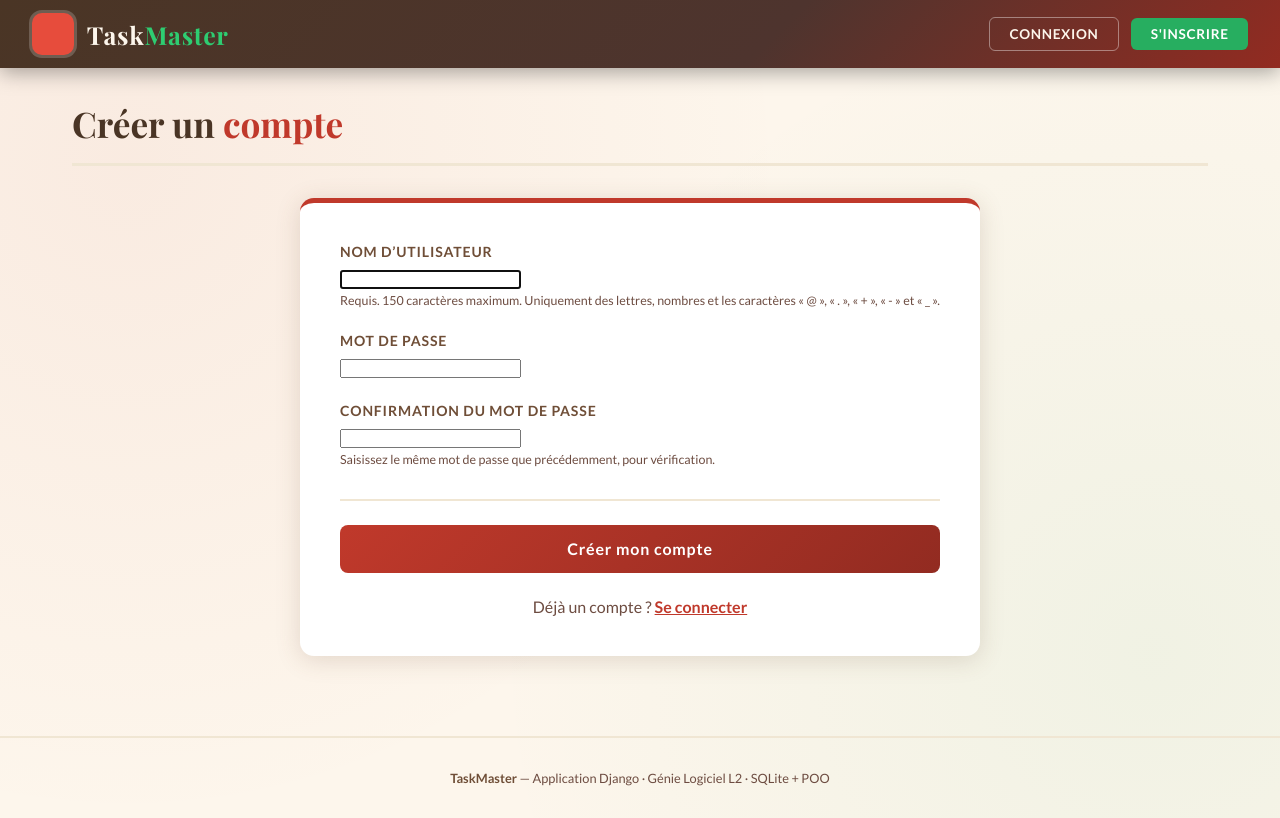
After one commit to enamya007/Task_Management, a Django app: page /inscription/ in a window 1280 px wide. The commit adds this page. Run offline with Django 5.2, Linux system fonts and the light colour scheme.

Commit message:
Adding acccount creation and deconnexion tools

```diff
--- a/taskmanager/taskmanager/settings.py
+++ b/taskmanager/taskmanager/settings.py
@@ -77,3 +77,7 @@ MESSAGE_TAGS = {
     msg_constants.WARNING: 'warning',
     msg_constants.ERROR:   'error',
 }
+
+LOGIN_URL = '/connexion/'
+LOGIN_REDIRECT_URL = '/'
+#LOGOUT_REDIRECT_URL = '/connexion/'
--- a/taskmanager/tasks/templates/tasks/base.html
+++ b/taskmanager/tasks/templates/tasks/base.html
@@ -507,12 +507,19 @@
   <!-- ══ NAVBAR ══════════════════════════════════════════════ -->
   <nav class="navbar">
     <a href="{% url 'liste_taches' %}" class="navbar-brand">
-      <div class="navbar-logo">📋</div>
+      <div class="navbar-logo"></div>
       <span class="navbar-title">Task<span>Master</span></span>
     </a>
     <div class="navbar-links">
-      <a href="{% url 'liste_taches' %}" class="nav-btn nav-btn-outline">🏠 Accueil</a>
-      <a href="{% url 'ajouter_tache' %}" class="nav-btn nav-btn-primary">＋ Nouvelle tâche</a>
+      {% if user.is_authenticated %}
+        <span style="color:var(--creme-fonce);font-size:.85rem;"> {{ user.username }}</span>
+        <a href="{% url 'liste_taches' %}" class="nav-btn nav-btn-outline"> Mes tâches</a>
+        <a href="{% url 'ajouter_tache' %}" class="nav-btn nav-btn-primary"> Nouvelle tâche</a>
+        <a href="{% url 'deconnexion' %}" class="nav-btn" style="background:var(--rouge-sombre);color:var(--creme);">⏻ Déconnexion</a>
+      {% else %}
+        <a href="{% url 'connexion' %}" class="nav-btn nav-btn-outline"> Connexion</a>
+        <a href="{% url 'inscription' %}" class="nav-btn nav-btn-primary"> S'inscrire</a>
+      {% endif %}
     </div>
   </nav>
 
--- a/taskmanager/tasks/templates/tasks/confirmer_suppression.html
+++ b/taskmanager/tasks/templates/tasks/confirmer_suppression.html
@@ -5,7 +5,7 @@
 {% block content %}
 
 <div class="page-header">
-  <h1>🗑️ <span class="accent">Supprimer</span> une tâche</h1>
+  <h1> <span class="accent">Supprimer</span> une tâche</h1>
 </div>
 
 <div class="confirm-card">
@@ -15,7 +15,7 @@
   <p style="margin:1rem 0; padding:.8rem 1.2rem; background:var(--creme-fonce); border-radius:8px; font-weight:700; color:var(--cafe-sombre); font-size:1.1rem;">
     « {{ tache.titre }} »
   </p>
-  <p style="color:var(--rouge); font-size:.88rem;">⚠️ Cette action est irréversible.</p>
+  <p style="color:var(--rouge); font-size:.88rem;"> Cette action est irréversible.</p>
 
   <div style="display:flex; gap:1rem; justify-content:center; margin-top:2rem;">
     <a href="{% url 'liste_taches' %}" class="btn-cancel" style="border:2px solid var(--creme-fonce); border-radius:8px; padding:.9rem 1.8rem;">
@@ -24,7 +24,7 @@
     <form method="POST">
       {% csrf_token %}
       <button type="submit" class="btn-action btn-delete" style="padding:.9rem 1.8rem; font-size:.95rem; border-radius:8px;">
-        🗑️ Oui, supprimer
+         Oui, supprimer
       </button>
     </form>
   </div>
--- /dev/null
+++ b/taskmanager/tasks/templates/tasks/inscription.html
@@ -0,0 +1,36 @@
+{% extends 'tasks/base.html' %}
+{% block title %}Créer un compte — TaskMaster{% endblock %}
+{% block content %}
+
+<div class="page-header">
+  <h1> Créer un <span class="accent">compte</span></h1>
+</div>
+
+<div class="form-card">
+  <form method="POST">
+    {% csrf_token %}
+    {% for field in form %}
+    <div class="form-group">
+      <label>{{ field.label }}</label>
+      {{ field }}
+      {% if field.errors %}
+        <p style="color:var(--rouge);font-size:.82rem;margin-top:.3rem;">{{ field.errors.0 }}</p>
+      {% endif %}
+      {% if field.help_text %}
+        <p style="color:var(--texte-doux);font-size:.78rem;margin-top:.25rem;">{{ field.help_text }}</p>
+      {% endif %}
+    </div>
+    {% endfor %}
+
+    <div class="form-actions">
+      <button type="submit" class="btn-submit"> Créer mon compte</button>
+    </div>
+  </form>
+
+  <p style="text-align:center;margin-top:1.5rem;color:var(--texte-doux);">
+    Déjà un compte ?
+    <a href="{% url 'connexion' %}" style="color:var(--rouge);font-weight:700;">Se connecter</a>
+  </p>
+</div>
+
+{% endblock %}
--- a/taskmanager/tasks/urls.py
+++ b/taskmanager/tasks/urls.py
@@ -2,9 +2,12 @@ from django.urls import path
 from . import views
 
 urlpatterns = [
-    path('',                     views.liste_taches,       name='liste_taches'),
-    path('ajouter/',             views.ajouter_tache,      name='ajouter_tache'),
-    path('modifier/<int:pk>/',   views.modifier_tache,     name='modifier_tache'),
-    path('supprimer/<int:pk>/',  views.supprimer_tache,    name='supprimer_tache'),
-    path('toggle/<int:pk>/',     views.toggle_statut,      name='toggle_statut'),
+    path('inscription/', views.inscription, name='inscription'),
+    path('connexion/', views.connexion, name='connexion'),
+    path('deconnexion/', views.deconnexion, name='deconnexion'),
+    path('', views.liste_taches, name='liste_taches'),
+    path('ajouter/', views.ajouter_tache, name='ajouter_tache'),
+    path('modifier/<int:pk>/', views.modifier_tache, name='modifier_tache'),
+    path('supprimer/<int:pk>/', views.supprimer_tache, name='supprimer_tache'),
+    path('toggle/<int:pk>/', views.toggle_statut, name='toggle_statut'),
 ]
--- a/taskmanager/tasks/views.py
+++ b/taskmanager/tasks/views.py
@@ -1,100 +1,125 @@
 from django.shortcuts import render, get_object_or_404, redirect
+from django.contrib.auth import login, logout, authenticate
+from django.contrib.auth.forms import UserCreationForm, AuthenticationForm
+from django.contrib.auth.decorators import login_required
 from django.contrib import messages
 from .models import Tache
 from .forms import TacheForm
 
 
-# ── 1. Liste des tâches ───────────────────────────────────────────────────────
+# ── INSCRIPTION ───────────────────────────────────────────────
+def inscription(request):
+    if request.user.is_authenticated:
+        return redirect('liste_taches')
+    if request.method == 'POST':
+        form = UserCreationForm(request.POST)
+        if form.is_valid():
+            user = form.save()
+            login(request, user)
+            messages.success(request, f' Bienvenue {user.username} !')
+            return redirect('liste_taches')
+    else:
+        form = UserCreationForm()
+    return render(request, 'tasks/inscription.html', {'form': form})
+
+
+# ── CONNEXION ─────────────────────────────────────────────────
+def connexion(request):
+    if request.user.is_authenticated:
+        return redirect('liste_taches')
+    if request.method == 'POST':
+        form = AuthenticationForm(data=request.POST)
+        if form.is_valid():
+            user = form.get_user()
+            login(request, user)
+            messages.success(request, f' Bonjour {user.username} !')
+            return redirect('liste_taches')
+    else:
+        form = AuthenticationForm()
+    return render(request, 'tasks/connexion.html', {'form': form})
+
+
+# ── DÉCONNEXION ───────────────────────────────────────────────
+def deconnexion(request):
+    logout(request)
+    messages.info(request, ' Vous avez été déconnecté.')
+    return redirect('connexion')
+
+
+# ── LISTE (chaque user voit UNIQUEMENT ses tâches) ────────────
+@login_required
 def liste_taches(request):
-    """Affiche toutes les tâches avec filtrage optionnel par statut / priorité."""
-    taches = Tache.objects.all()
+    taches = Tache.objects.filter(utilisateur=request.user)  # ← FILTRE CLÉ
 
-    # Filtres GET
     statut   = request.GET.get('statut', '')
     priorite = request.GET.get('priorite', '')
-
     if statut:
         taches = taches.filter(statut=statut)
     if priorite:
         taches = taches.filter(priorite=priorite)
 
-    # Statistiques pour le tableau de bord
+    base = Tache.objects.filter(utilisateur=request.user)
     stats = {
-        'total'    : Tache.objects.count(),
-        'en_cours' : Tache.objects.filter(statut=Tache.STATUT_EN_COURS).count(),
-        'terminees': Tache.objects.filter(statut=Tache.STATUT_TERMINEE).count(),
-        'haute_prio': Tache.objects.filter(priorite=Tache.PRIORITE_HAUTE).count(),
+        'total'    : base.count(),
+        'en_cours' : base.filter(statut=Tache.STATUT_EN_COURS).count(),
+        'terminees': base.filter(statut=Tache.STATUT_TERMINEE).count(),
+        'haute_prio': base.filter(priorite=Tache.PRIORITE_HAUTE).count(),
     }
-
-    context = {
-        'taches'  : taches,
-        'stats'   : stats,
-        'statut'  : statut,
-        'priorite': priorite,
-    }
-    return render(request, 'tasks/liste.html', context)
+    return render(request, 'tasks/liste.html', {
+        'taches': taches, 'stats': stats,
+        'statut': statut, 'priorite': priorite,
+    })
 
 
-# ── 2. Ajouter une tâche ──────────────────────────────────────────────────────
+# ── AJOUTER ───────────────────────────────────────────────────
+@login_required
 def ajouter_tache(request):
-    """Crée une nouvelle tâche."""
     if request.method == 'POST':
         form = TacheForm(request.POST)
         if form.is_valid():
-            tache = form.save()
-            messages.success(request, f'✅ Tâche « {tache.titre} » créée avec succès !')
+            tache = form.save(commit=False)
+            tache.utilisateur = request.user   # ← on rattache l'utilisateur
+            tache.save()
+            messages.success(request, f' Tâche « {tache.titre} » créée !')
             return redirect('liste_taches')
     else:
         form = TacheForm()
-
     return render(request, 'tasks/form.html', {'form': form, 'action': 'Ajouter'})
 
 
-# ── 3. Modifier une tâche ─────────────────────────────────────────────────────
+# ── MODIFIER ──────────────────────────────────────────────────
+@login_required
 def modifier_tache(request, pk):
-    """Modifie une tâche existante."""
-    tache = get_object_or_404(Tache, pk=pk)
-
+    # get_object_or_404 avec utilisateur=request.user → sécurité totale
+    tache = get_object_or_404(Tache, pk=pk, utilisateur=request.user)
     if request.method == 'POST':
         form = TacheForm(request.POST, instance=tache)
         if form.is_valid():
             form.save()
-            messages.success(request, f'✏️ Tâche « {tache.titre} » modifiée !')
+            messages.success(request, f' Tâche modifiée !')
             return redirect('liste_taches')
     else:
         form = TacheForm(instance=tache)
-
-    return render(request, 'tasks/form.html', {
-        'form'  : form,
-        'action': 'Modifier',
-        'tache' : tache,
-    })
+    return render(request, 'tasks/form.html', {'form': form, 'action': 'Modifier', 'tache': tache})
 
 
-# ── 4. Supprimer une tâche ────────────────────────────────────────────────────
+# ── SUPPRIMER ─────────────────────────────────────────────────
+@login_required
 def supprimer_tache(request, pk):
-    """Supprime une tâche après confirmation."""
-    tache = get_object_or_404(Tache, pk=pk)
-
+    tache = get_object_or_404(Tache, pk=pk, utilisateur=request.user)
     if request.method == 'POST':
-        titre = tache.titre
         tache.delete()
-        messages.warning(request, f'🗑️ Tâche « {titre} » supprimée.')
+        messages.warning(request, ' Tâche supprimée.')
         return redirect('liste_taches')
-
     return render(request, 'tasks/confirmer_suppression.html', {'tache': tache})
 
 
-# ── 5. Marquer terminée / en cours ────────────────────────────────────────────
+# ── TOGGLE STATUT ─────────────────────────────────────────────
+@login_required
 def toggle_statut(request, pk):
-    """Bascule le statut d'une tâche via méthode métier."""
-    tache = get_object_or_404(Tache, pk=pk)
-
+    tache = get_object_or_404(Tache, pk=pk, utilisateur=request.user)
     if tache.est_terminee():
         tache.marquer_en_cours()
-        messages.info(request, f'🔄 Tâche remise en cours.')
     else:
         tache.marquer_terminee()
-        messages.success(request, f'🎉 Tâche marquée comme terminée !')
-
     return redirect('liste_taches')
```
Also changed, not shown: taskmanager/tasks/models.py (+9 -0 lines), taskmanager/tasks/templates/tasks/connexion.html (added, +33 -0 lines), taskmanager/tasks/templates/tasks/form.html (+8 -8 lines), taskmanager/tasks/templates/tasks/liste.html (+7 -7 lines), taskmanager/db.sqlite3, taskmanager/tasks/migrations/0002_tache_utilisateur.py (added).
